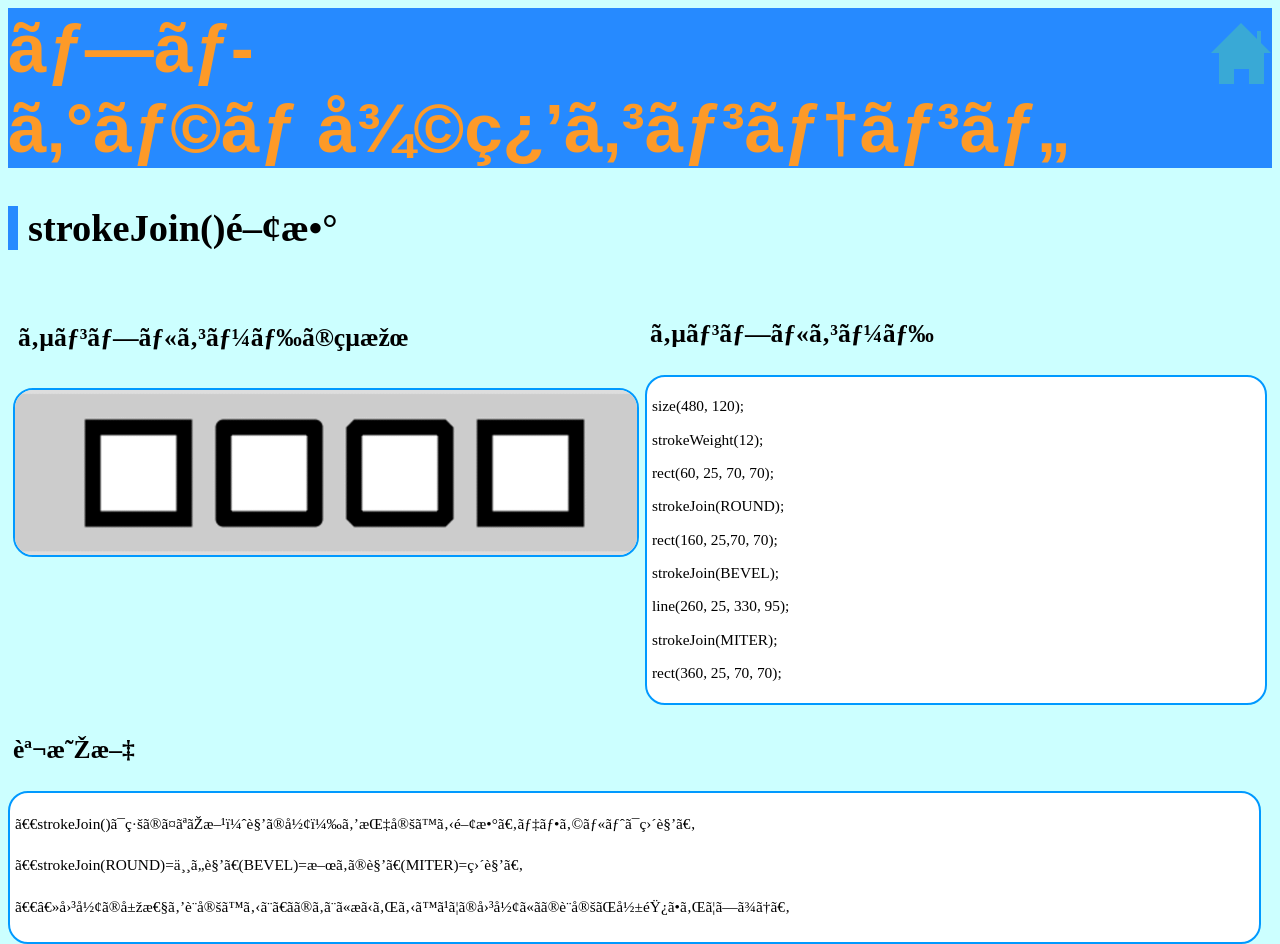
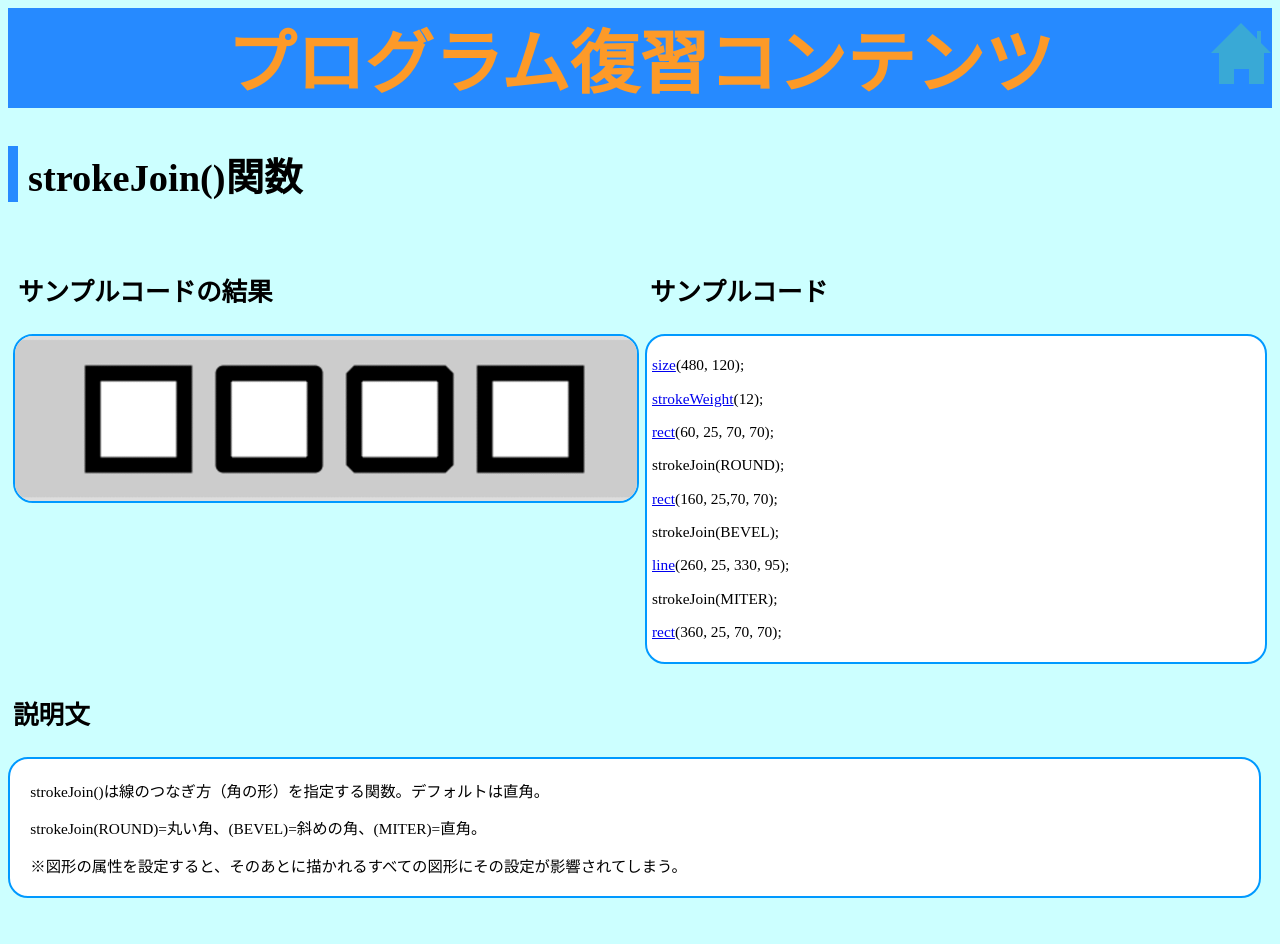
Before and after one commit to o-saringu/strokeJoin, a plain HTML site: page index.html in a window 1280 px wide. After the commit the page ends 906 px from the top, so only its background shows below. Drawn offline with Linux system fonts and the light colour scheme.

Commit message:
Update index.html

```diff
--- a/index.html
+++ b/index.html
@@ -1,7 +1,14 @@
 <!DOCTYPE html>
+<html lang="jp">
+
 <head>
-<meta charset="UTF=8">
-<link rel="stylesheet" href="style.css">
+  <meta charset="UTF-8">
+  <link rel="stylesheet" href="style.css">
+  <meta name="viewport" content="width=device-width, initial-scale=1.0">
+
+<link rel="preconnect" href="https://fonts.googleapis.com">
+<link rel="preconnect" href="https://fonts.gstatic.com" crossorigin>
+<link href="https://fonts.googleapis.com/css2?family=Bangers&family=M+PLUS+1p:wght@500&family=Oswald&display=swap" rel="stylesheet">
 </head>
 
 <body>
@@ -22,15 +29,15 @@
 	<div class="yoko1">
 	<div class="komidasi2"><p>サンプルコード</div>
 	<div class="code">
-	<p>size(480, 120);
-	<p>strokeWeight(12);
-	<p>rect(60, 25, 70, 70);
+	<p><a href="https://o-saringu.github.io/size/">size</a>(480, 120);
+	<p><a href="https://o-saringu.github.io/strokeWeight/">strokeWeight</a>(12);
+	<p><a href="https://o-saringu.github.io/rect/">rect</a>(60, 25, 70, 70);
 	<p>strokeJoin(ROUND);
-	<p>rect(160, 25,70, 70);
+	<p><a href="https://o-saringu.github.io/rect/">rect</a>(160, 25,70, 70);
 	<p>strokeJoin(BEVEL);
-	<p>line(260, 25, 330, 95);
+	<p><a href="https://o-saringu.github.io/line/">line</a>(260, 25, 330, 95);
 	<p>strokeJoin(MITER);
-	<p>rect(360, 25, 70, 70);
+	<p><a href="https://o-saringu.github.io/rect/">rect</a>(360, 25, 70, 70);
 	</div>
 	</div>
 </div>
```
